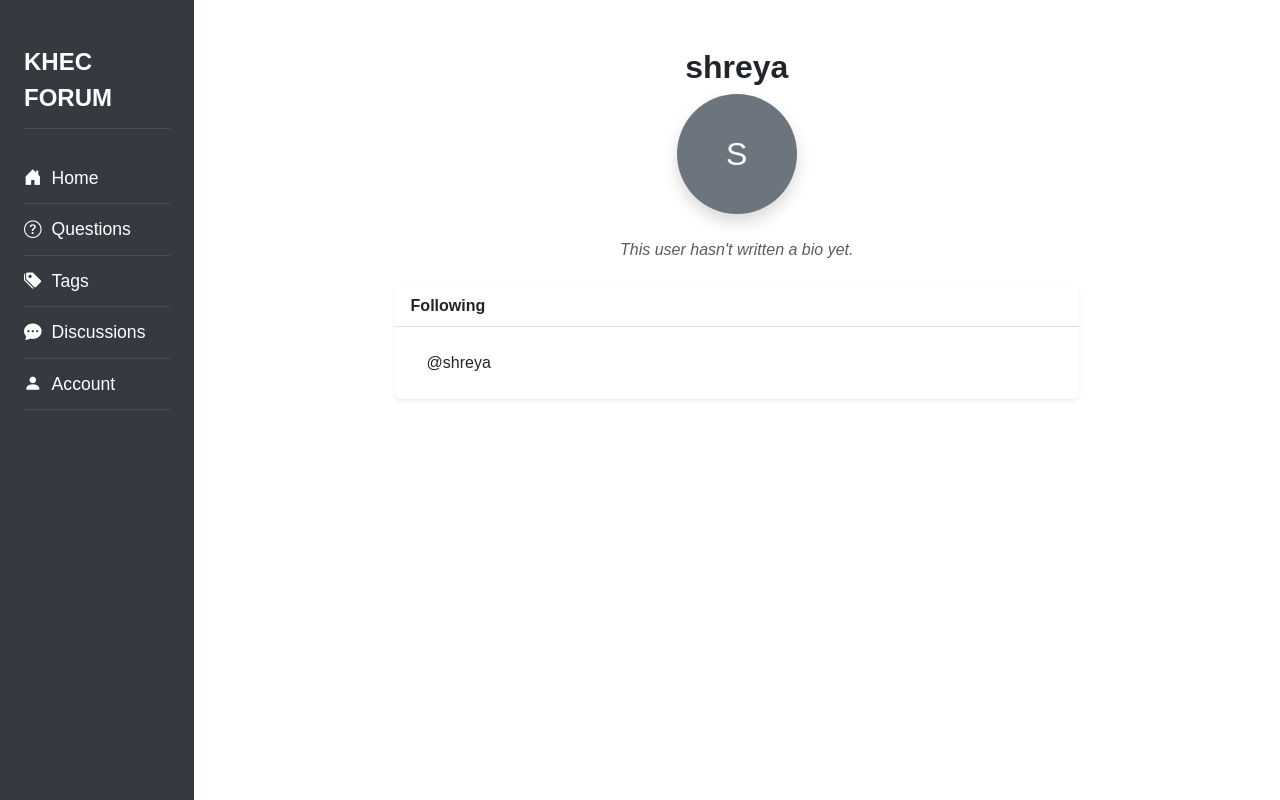
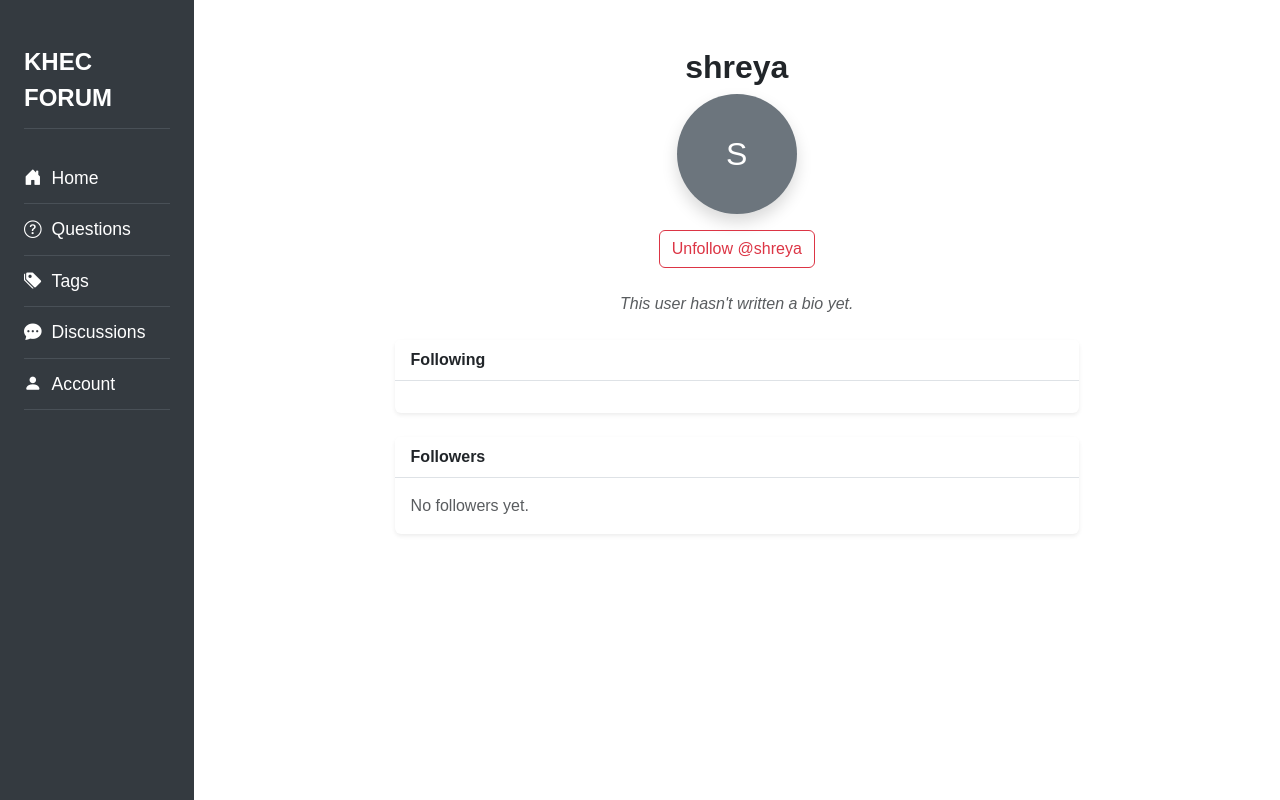
Before and after one commit to nugennn/student-forum, a Django app: page /profile/1 in a window 1280 px wide. Run offline with Django 5.2, Linux system fonts and the light colour scheme; a user stored in the database is signed in; data comes from the database, SQL or seed files in the repository; tables that the repository leaves empty hold one stand-in row (values such as "Sample post").

Commit message:
added sample post and follow unfollow button

```diff
--- a/stdforum/forum/templates/profile.html
+++ b/stdforum/forum/templates/profile.html
@@ -22,6 +22,20 @@
                             {{ profile.user.username|first|upper }}
                         </div>
                     {% endif %}
+
+                    <!-- Follow/Unfollow form -->
+                    <form method="POST" class="mt-3">
+                        {% csrf_token %}
+                        {% if profile in user.profile.follows.all %}
+                            <button class="btn btn-outline-danger" name="follow" value="unfollow" type="submit">
+                                Unfollow @{{ profile.user.username|lower }}
+                            </button>
+                        {% else %}
+                            <button class="btn btn-outline-success" name="follow" value="follow" type="submit">
+                                Follow @{{ profile.user.username|lower }}
+                            </button>
+                        {% endif %}
+                    </form>
                 </div>
 
                 <!-- Bio -->
@@ -33,7 +47,7 @@
                     {% endif %}
                 </div>
 
-                <!-- Follows -->
+                <!-- Following -->
 <div class="card border-0 shadow-sm">
     <div class="card-header bg-white border-bottom fw-semibold">
         Following
@@ -42,14 +56,39 @@
         {% if profile.follows.all %}
             <div class="list-group list-group-flush">
                 {% for following in profile.follows.all %}
+                    {% if following.user != profile.user %}
                         <a href="{% url 'profile' following.user.id %}"
                            class="list-group-item list-group-item-action text-decoration-none">
                             @{{ following.user.username }}
                         </a>
+                    {% endif %}
                 {% endfor %}
             </div>
         {% else %}
             <p class="text-muted mb-0">Not following anyone yet.</p>
+        {% endif %}
+    </div>
+</div>
+
+
+                <!-- Followers -->
+                <div class="card border-0 shadow-sm mt-4">
+                    <div class="card-header bg-white border-bottom fw-semibold">
+                        Followers
+                    </div>
+                    <div class="card-body">
+                        {% if profile.followers.all %}
+                            <div class="list-group list-group-flush">
+                                {% for follower in profile.followers.all %}
+                                    <a href="{% url 'profile' follower.user.id %}">@{{ follower.user.username }}</a>
+
+                                       class="list-group-item list-group-item-action text-decoration-none">
+                                        @{{ follower.user.username }}
+                                    </a>
+                                {% endfor %}
+                            </div>
+                        {% else %}
+                            <p class="text-muted mb-0">No followers yet.</p>
                         {% endif %}
                     </div>
                 </div>
--- a/stdforum/forum/views.py
+++ b/stdforum/forum/views.py
@@ -18,7 +18,19 @@ def profile_list(request):
 def profile(request, pk):
     if request.user.is_authenticated:
         profile = Profile.objects.get(user_id=pk)
+        if request.method == "POST":
+            # Get current user
+            current_user_profile = request.user.profile
+            # Get form data
+            action = request.POST['follow']
+            # Decide to follow or unfollow
+            if action == "unfollow":
+                current_user_profile.follows.remove(profile)
+            elif action == "follow":
+                current_user_profile.follows.add(profile)
+            # Save the profile
+            current_user_profile.save()
         return render(request, 'profile.html', {"profile": profile})
     else:
-          messages.success(request, ("You Must Be Logged In To View This Page..."))
-          return redirect('home')
+        messages.success(request, "You Must Be Logged In To View This Page...")
+        return redirect('home')
```
Lines whose indentation alone changed are shown as unchanged.
